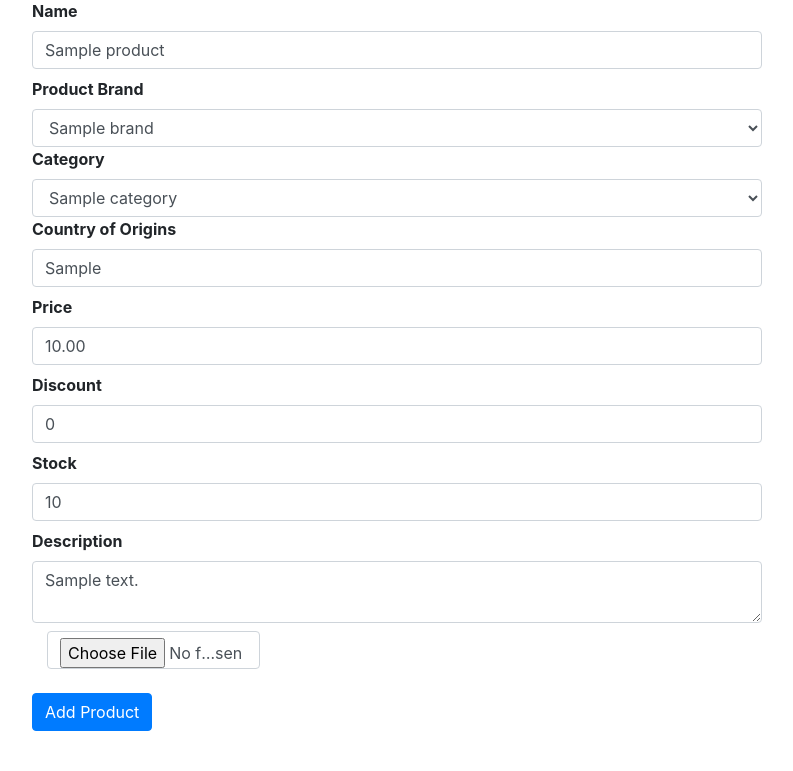
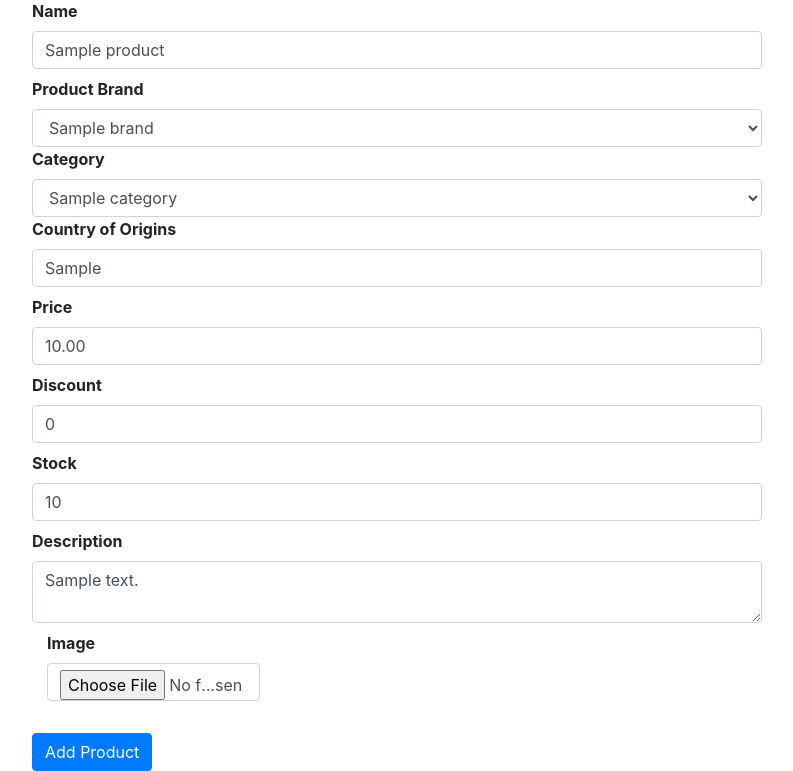
Before and after one commit to prime2911/liquor-store-ecommerce-website, a Flask app: page /update-product/1 in a window 1280 px wide. Shown: the part 73-844 px from the top of the page, without its empty margins (243-1036 px from the left). Before the commit the page ends 804 px from the top, so only its background shows below. Run offline with Flask 2, Linux system fonts and the light colour scheme; the visitor is signed in with stand-in values (Sample User, id 1); tables that the repository leaves empty hold one stand-in row (values such as "Sample post"); some libraries are stand-ins or nearby versions.

Commit message:
Implemented Update image for products feature

```diff
--- a/shop/products/routes.py
+++ b/shop/products/routes.py
@@ -1,6 +1,6 @@
-from unicodedata import category
-from flask import render_template, request, redirect, session, url_for, flash
-import secrets
+from math import prod
+from flask import render_template, request, redirect, session, url_for, flash, current_app
+import secrets, os
 
 from shop import db, app, photos
 from .models import Brand, Category, Product
@@ -148,6 +148,14 @@ def update_product(id):
         product.desc = form.description.data
         product.brand_id = brand
         product.category_id = category
+
+        if request.files.get("image"):
+            try:
+                os.unlink(os.path.join(current_app.root_path, "static/images" + product.image))
+                product.image = photos.save(request.files.get("image"), name=secrets.token_hex(10) + ".")
+            except:
+                product.image = photos.save(request.files.get("image"), name=secrets.token_hex(10) + ".")
+
         db.session.commit()
         flash("Product Updated!", category="success")
 
--- a/shop/templates/products/add-product.html
+++ b/shop/templates/products/add-product.html
@@ -26,7 +26,7 @@
         {{ render_field(form.discount, class="form-control", placeholder="Discount Percentage (Default: 0)") }}
         {{ render_field(form.stock, class="form-control", placeholder="Product Stock") }}
         {{ render_field(form.description, class="form-control", placeholder="Product Details") }}
-        {{ render_field(form.image, class="form-control") }}
+        {{ render_field(form.image, class="form-control", required) }}
         <button type="submit" class="btn btn-primary mt-4">Add Product</button>
       </form>
     </div>
--- a/shop/templates/products/update-product.html
+++ b/shop/templates/products/update-product.html
@@ -27,7 +27,7 @@
         {{ render_field(form.stock, class="form-control", placeholder="Product Stock") }}
         {{ render_field(form.description, class="form-control", placeholder="Product Details") }}
         <!-- {{ render_field(form.image, class="form-control") }} -->
-        <div class="col-md-4"><input type="file" name="image" class="form-control"></div>
+        <div class="col-md-4">{{ render_field(form.image, class="form-control") }}</div>
         <button type="submit" class="btn btn-primary mt-4">Add Product</button>
       </form>
     </div>
```
